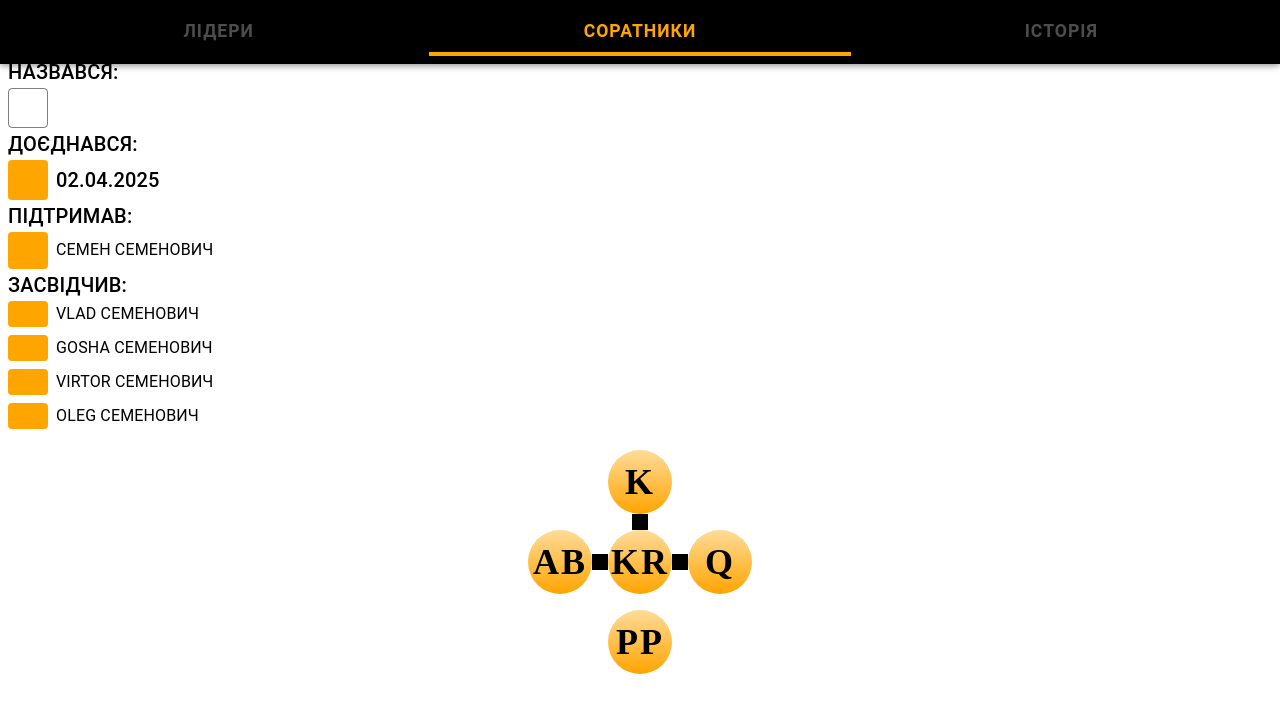
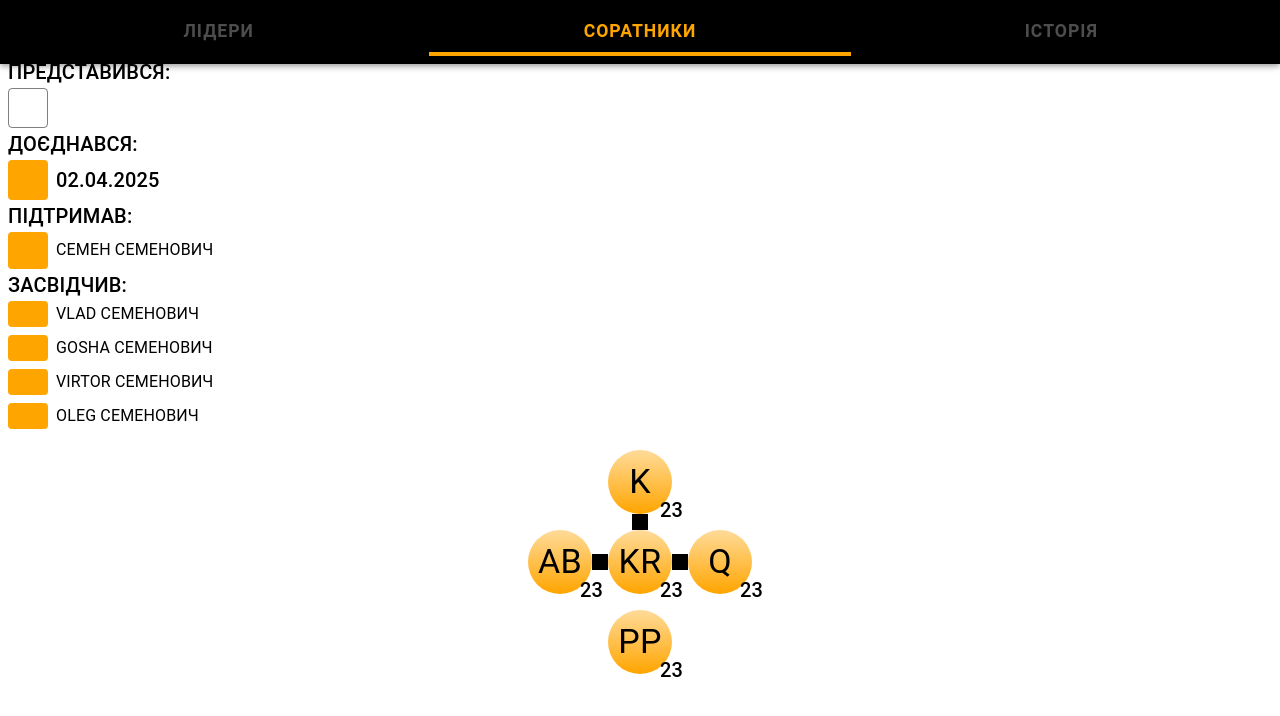
Before and after one commit to livotron/sproba-1, a React (Create React App) app: page /associates in a window 1280 px wide. Shown: the top 716 px of the page. Built offline with nearby package versions, Linux system fonts and the light colour scheme; some icons are missing.

Commit message:
fixed letter bubble

```diff
--- a/src/features/associates/LetterBubble.tsx
+++ b/src/features/associates/LetterBubble.tsx
@@ -1,6 +1,7 @@
 import React from "react";
 import { lightenColorLinear } from "../../utils/colors";
 import { userColor } from "../../App";
+import { Typography } from "@mui/material";
 
 interface LetterBubbleProps {
   text: string;
@@ -19,14 +20,21 @@ const LetterBubble: React.FC<LetterBubbleProps> = ({ text }) => (
         60
       )},${userColor})`,
       color: "#000",
-      fontWeight: 700,
-      fontSize: 36,
-      letterSpacing: 2,
-      textTransform: "uppercase",
+      position: "relative",
     }}
     title="Person Initial"
   >
-    {text}
+    <Typography variant="h4">{text}</Typography>
+    <Typography
+      style={{
+        position: "absolute",
+        top: 44,
+        left: 52,
+      }}
+      variant="h6"
+    >
+      23
+    </Typography>
   </span>
 );
 
--- a/src/features/associates/associatesPage.tsx
+++ b/src/features/associates/associatesPage.tsx
@@ -34,7 +34,7 @@ const AssociatesPage = () => {
 
   return (
     <>
-      <Typography variant="h6">НАЗВАВСЯ:</Typography>
+      <Typography variant="h6">ПРЕДСТАВИВСЯ:</Typography>
       <div
         style={{
           display: "flex",
--- a/src/features/leaders/leadersPage.tsx
+++ b/src/features/leaders/leadersPage.tsx
@@ -12,6 +12,7 @@ import { useNavigate } from "react-router-dom";
 import { mainTheme } from "../../App";
 import { KeyboardDoubleArrowRight } from "@mui/icons-material";
 import FlagIcon from "@mui/icons-material/Flag";
+import CloseIcon from '@mui/icons-material/Close';
 
 const dummyAssociates = [
   {
@@ -217,7 +218,7 @@ const RecursiveListItem: React.FC<{
                   }}
                 >
                   {user.score === 1 ? (
-                    <KeyboardDoubleArrowRight />
+                    <CloseIcon />
                   ) : selection.some((s) => s === user.name) ? (
                     <KeyboardDoubleArrowDownIcon
                       style={{ transform: "rotate(180deg)" }}
```
